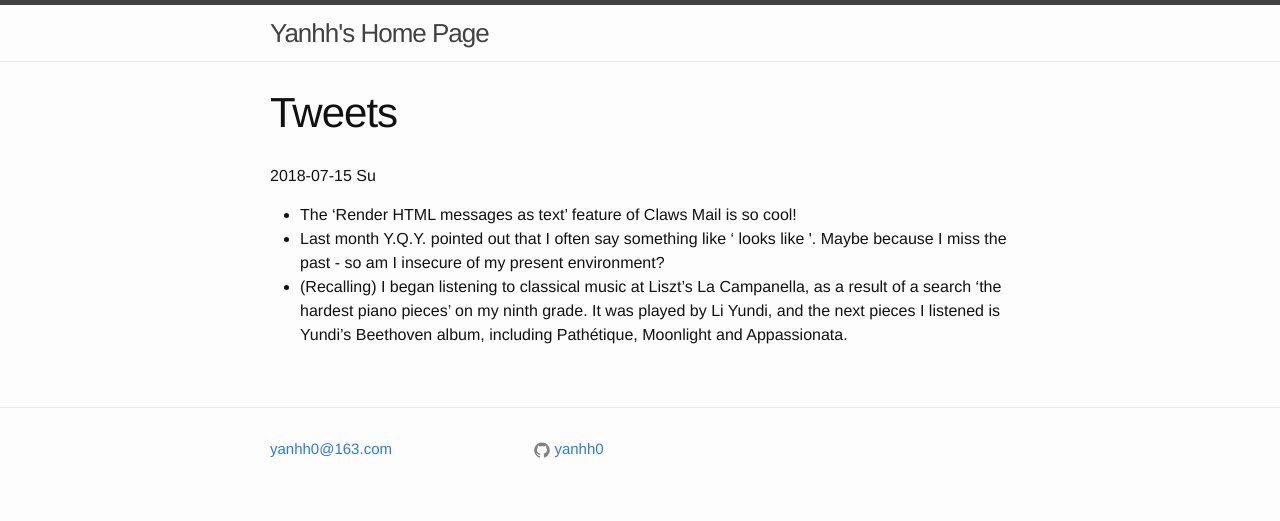
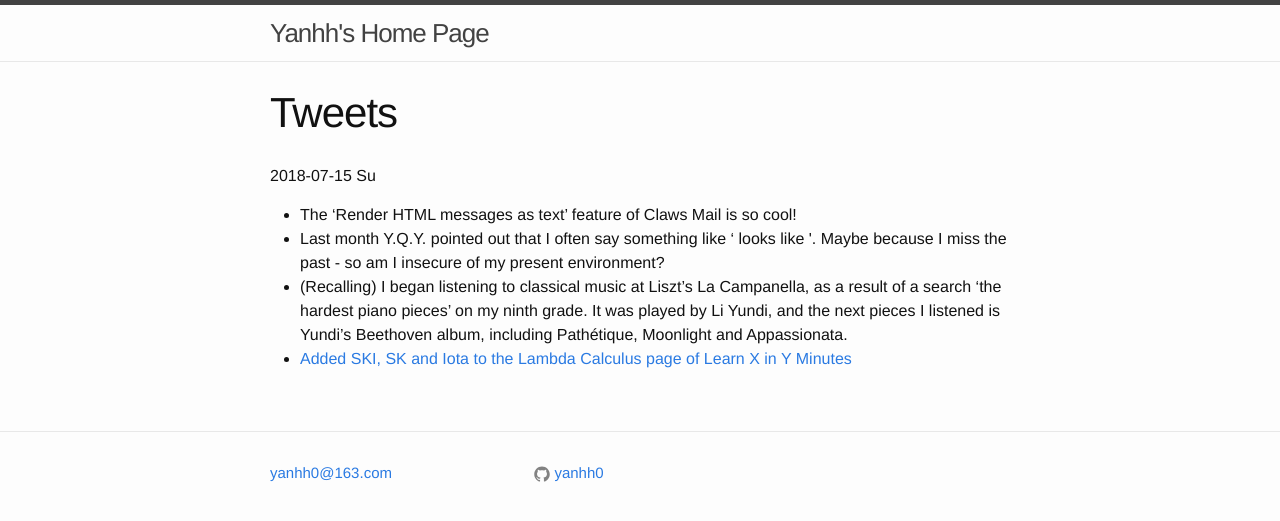
Before and after one commit to ggaarder7/yanhh0.github.io, a Jekyll site: the page built from blog/tweets.md, in a window 1280 px wide. Shown: the top 521 px of the page. Built offline with Jekyll 4.4.1, drawn with Linux system fonts in a browser that asks for light colours.

Commit message:
*** empty log message ***

```diff
--- a/blog/tweets.md
+++ b/blog/tweets.md
@@ -12,3 +12,5 @@ title: Tweets
   ninth grade. It was played by Li Yundi, and the next pieces I
   listened is Yundi's Beethoven album, including Pathétique, Moonlight
   and Appassionata.
+- [Added SKI, SK and Iota to the Lambda Calculus page of Learn X in Y
+  Minutes](https://github.com/adambard/learnxinyminutes-docs/pull/3160)
```
